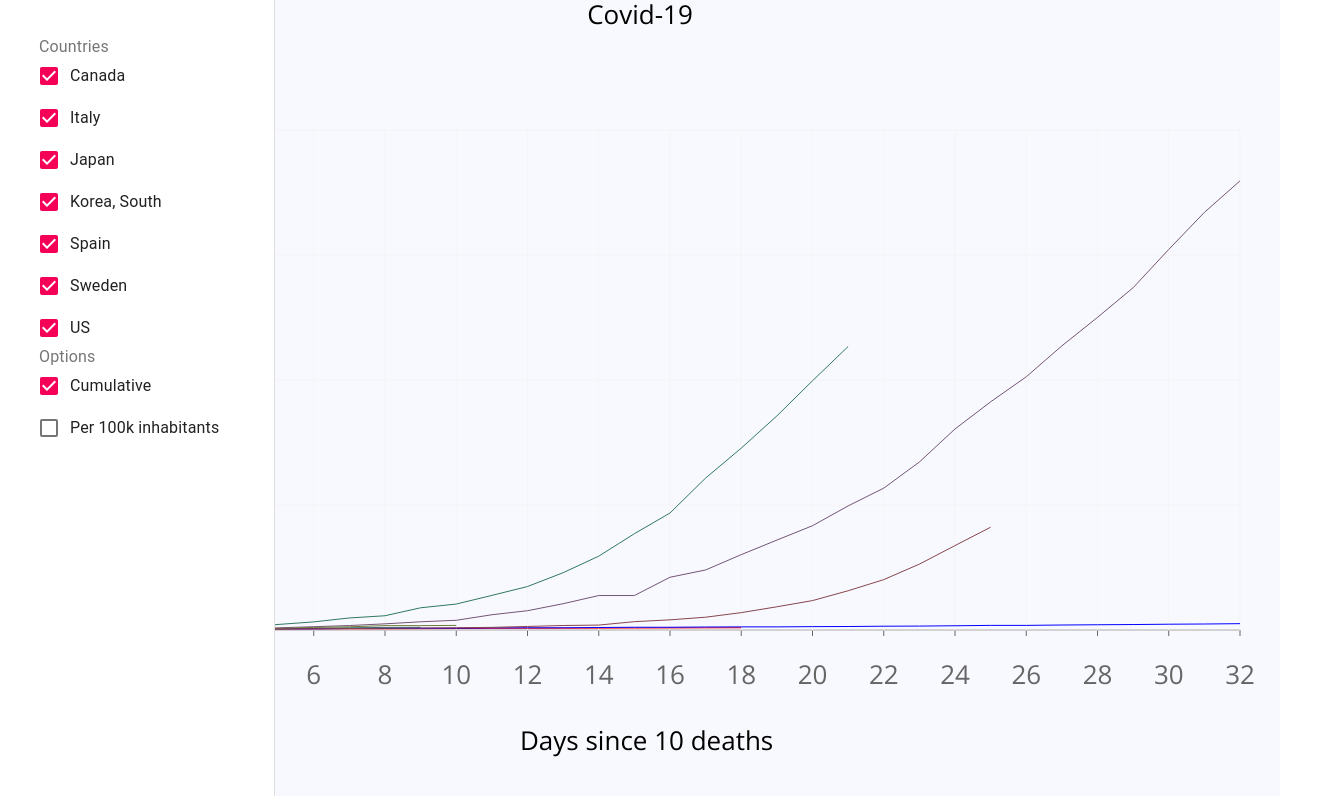
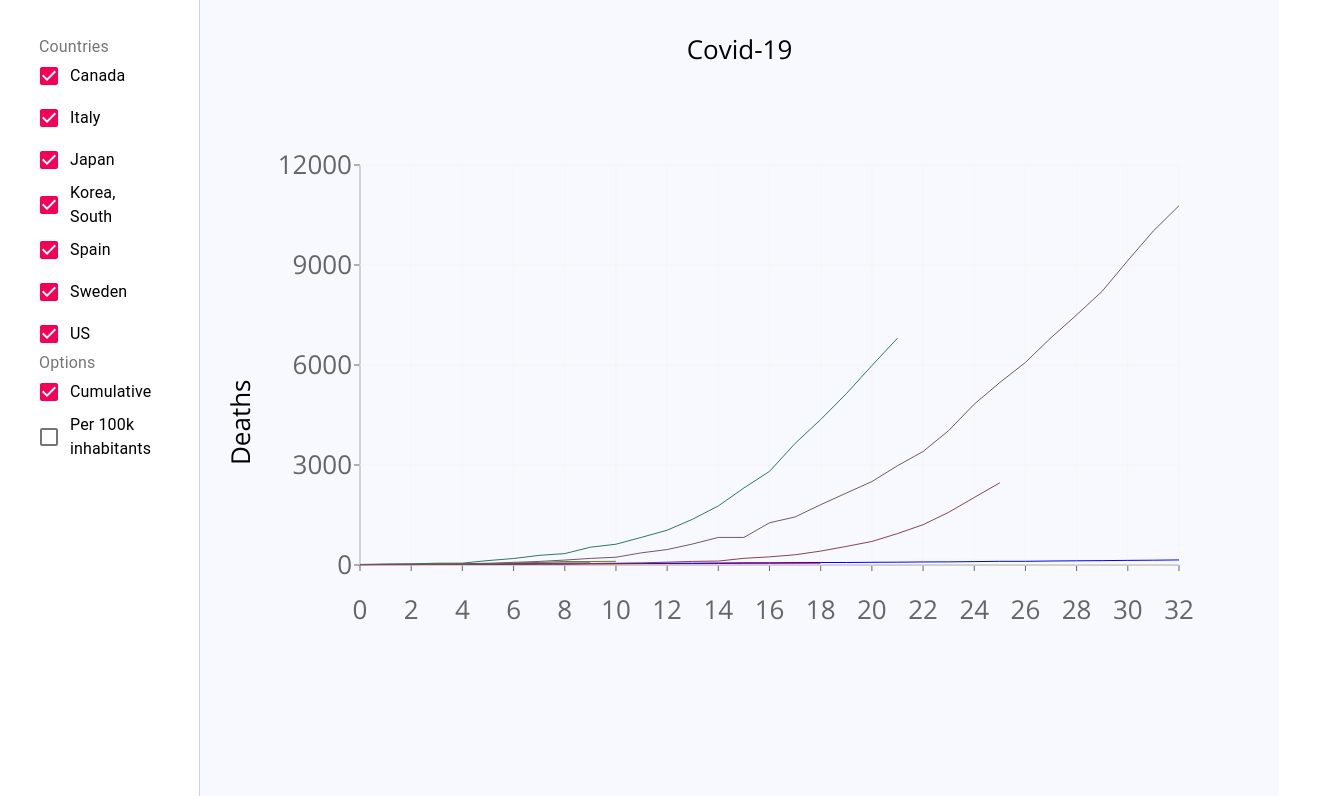
Before and after one commit to oflisback/another-covid-19-graph, a React (Create React App) app: page / in a window 1280 px wide. Shown: the top 796 px of the page, 1340 px wide, since content can reach past the window. Built offline with nearby package versions, Linux system fonts and the light colour scheme.

Commit message:
Handle resize and position SettingsPanel without Drawer

```diff
--- a/src/common/util.js
+++ b/src/common/util.js
@@ -92,8 +92,6 @@ export const getDeathsSinceDayZeroGraphData = (
     moment.max([moment(a, DATE_FORMAT), moment(b, DATE_FORMAT)])
   );
 
-  console.log(countryToDayZeroMap);
-
   const nbrOfDays = Math.round(
     moment.duration(lastDay.diff(minDayZero)).asDays() + 1
   );
--- a/src/components/App/index.jsx
+++ b/src/components/App/index.jsx
@@ -4,8 +4,8 @@ import React from "react";
 import SettingsPanel from "containers/SettingsPanel";
 
 export default () => (
-  <>
+  <div style={{ display: 'flex', flexDirection: 'row' }}>
     <SettingsPanel />
     {process.env.NODE_ENV === "production" || process.env.REACT_APP_STATIC_DATA === 'false' ? <GraphWithQuery /> : <GraphWithStatic />}
-  </>
+  </div>
 )
--- a/src/components/Graph/index.jsx
+++ b/src/components/Graph/index.jsx
@@ -8,11 +8,28 @@ import {
   Tooltip,
 } from "recharts";
 import PropTypes from "prop-types";
-import React from "react";
+import React, { useEffect, useState } from "react";
 import { getDeathsSinceDayZeroGraphData } from 'common/util';
 import "./Graph.css";
 
 const Graph = ({ countries, getStuff, options }) => {
+  const [dimensions, setDimensions] = useState({
+    height: window.innerHeight,
+    width: window.innerWidth
+  })
+  const handleResize = () => {
+    setDimensions({
+      height: window.innerHeight,
+      width: window.innerWidth
+    })
+  }
+
+  useEffect(() => {
+      window.addEventListener("resize", handleResize);
+      return () => {
+        window.removeEventListener("resize", handleResize);
+      };
+    })
 
   if (getStuff.loading) {
     return (
@@ -55,8 +72,8 @@ const Graph = ({ countries, getStuff, options }) => {
       <header className="App-header">
         Covid-19
         <LineChart
-          width={1400}
-          height={800}
+          width={dimensions.width - 200 - 1}
+          height={dimensions.height - 100}
           data={graphData}
           margin={{ bottom: 100, top: 100, left: 100, right: 100 }}
           padding={{ bottom: 50, top: 50, left: 50, right: 50 }}
--- a/src/components/SettingsPanel/index.jsx
+++ b/src/components/SettingsPanel/index.jsx
@@ -1,48 +1,13 @@
-import React, { useEffect, useState } from "react";
+import React from "react";
 import Checkbox from "@material-ui/core/Checkbox";
 import FormLabel from "@material-ui/core/FormLabel";
 import FormControl from "@material-ui/core/FormControl";
 import FormGroup from "@material-ui/core/FormGroup";
 import FormControlLabel from "@material-ui/core/FormControlLabel";
-import ClickAwayListener from "@material-ui/core/ClickAwayListener";
-import Drawer from "@material-ui/core/Drawer";
 import { makeStyles } from "@material-ui/core/styles";
 import PropTypes from "prop-types";
 
 const SettingsPanel = ({ countries, options, toggleCountryEnabled, toggleCumulative, togglePerCapita }) => {
-  const [open, setOpen] = useState(true);
-
-  useEffect(() => {
-    const handleKeyDown = e => {
-      switch (e.keyCode) {
-        case 37:
-          setOpen(false);
-          break;
-        case 39:
-          setOpen(true);
-          break;
-        default:
-      }
-    };
-    document.addEventListener("keydown", handleKeyDown);
-    return () => {
-      document.removeEventListener("keydown", handleKeyDown);
-    };
-  }, []);
-
-  useEffect(() => {
-    const onMouseMove = e => {
-      if (e.clientX < 50 && !open) {
-        setOpen(true);
-      }
-    };
-
-    window.addEventListener("mousemove", onMouseMove);
-    return () => {
-      window.removeEventListener("mousemove", onMouseMove);
-    };
-  }, [open]);
-
   const useStyles = makeStyles((theme) => ({
     root: {
       display: "flex",
@@ -53,23 +18,15 @@ const SettingsPanel = ({ countries, options, toggleCountryEnabled, toggleCumulat
   }));
   const classes = useStyles();
   return (
-    <ClickAwayListener onClickAway={() => setOpen(false)}>
-      {/* div needed by ClickAwayListener for placing ref */}
-      <div>
-        <Drawer
-          data-testid="settings-panel"
-          open={open}
-          onClose={() => setOpen(false)}
-          transitionDuration={0}
-          variant="persistent"
-        >
     <div
     style={{
+        borderRight: '1px solid lightgray',
         height: "100vh",
         backgroundColor: "white",
-              margin: "15px",
-            }}
-          >
+        padding: "15px",
+        maxWidth: '200px',
+        width: '200px'
+    }}>
       <FormControl component="fieldset" className={classes.formControl}>
         <FormLabel component="legend">Countries</FormLabel>
         <FormGroup>
@@ -114,9 +71,6 @@ const SettingsPanel = ({ countries, options, toggleCountryEnabled, toggleCumulat
         </FormGroup>
       </FormControl>
     </div>
-        </Drawer>
-      </div>
-    </ClickAwayListener>
   );
 };
 
```
Lines whose indentation alone changed are shown as unchanged.
